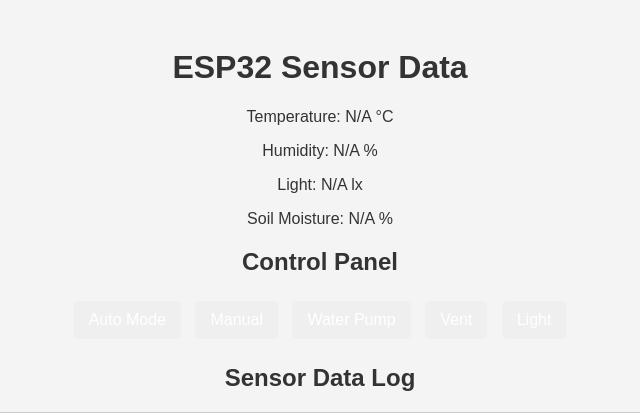
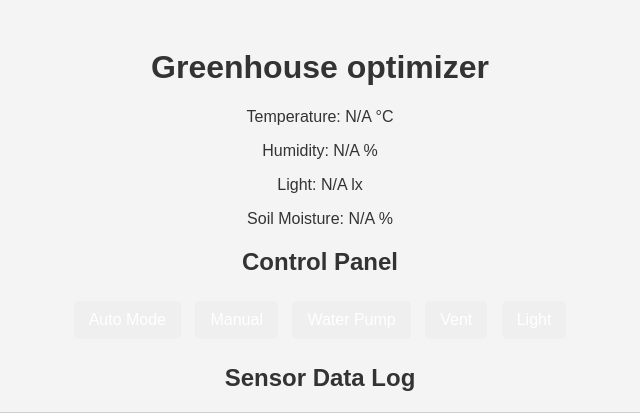
Before and after one commit to oasb16/green-house-optimizer, a Flask app: page / in a window 1280 px wide. Shown: the top 413 px of the page, without its empty margins (320-960 px from the left). Run offline with Flask 3, Linux system fonts and the light colour scheme.

Commit message:
Init Commit

```diff
--- a/templates/index.html
+++ b/templates/index.html
@@ -3,12 +3,12 @@
 <head>
     <meta charset="UTF-8">
     <meta name="viewport" content="width=device-width, initial-scale=1.0">
-    <title>ESP32 Sensor Data</title>
+    <title>Greenhouse optimizer</title>
     <script src="{{ url_for('static', filename='script.js') }}" defer></script>
     <link rel="stylesheet" href="{{ url_for('static', filename='style.css') }}">
 </head>
 <body>
-    <h1>ESP32 Sensor Data</h1>
+    <h1>Greenhouse optimizer</h1>
 
     <div class="card">
         <p class="sensor-data">Temperature: <span id="tempData">Loading...</span></p>
```
